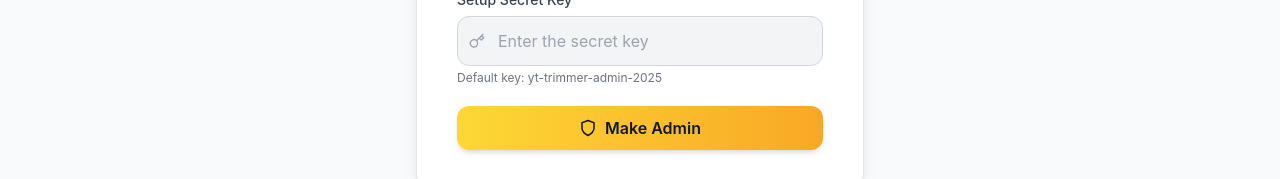
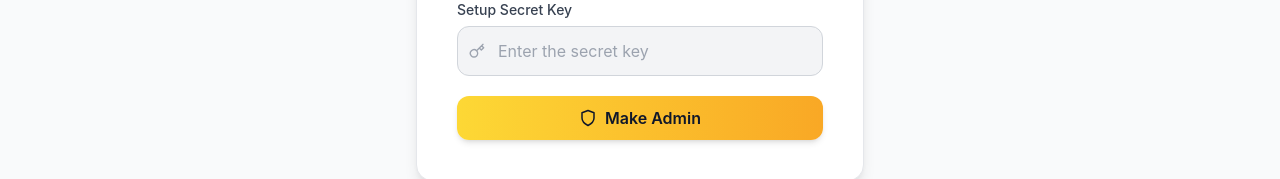
Before and after one commit to saadsuleman7/YT-Trimmer, a React (Create React App) app in the folder client/: page /admin-setup in a window 1280 px wide. Shown: the part 445-624 px from the top of the page. Built offline with nearby package versions, Linux system fonts and the light colour scheme; no server answers.

Commit message:
Remove visible secret key hint from admin setup page
https://claude.ai/code/session_01K5fqA2Pvcz1EKmAoZZ5Qdx

```diff
--- a/client/src/pages/AdminSetup.js
+++ b/client/src/pages/AdminSetup.js
@@ -81,9 +81,6 @@ const AdminSetup = () => {
                   className="input-field pl-10"
                 />
               </div>
-              <p className="text-xs text-gray-500 dark:text-gray-400 mt-1">
-                Default key: yt-trimmer-admin-2025
-              </p>
             </div>
 
             <button
```
